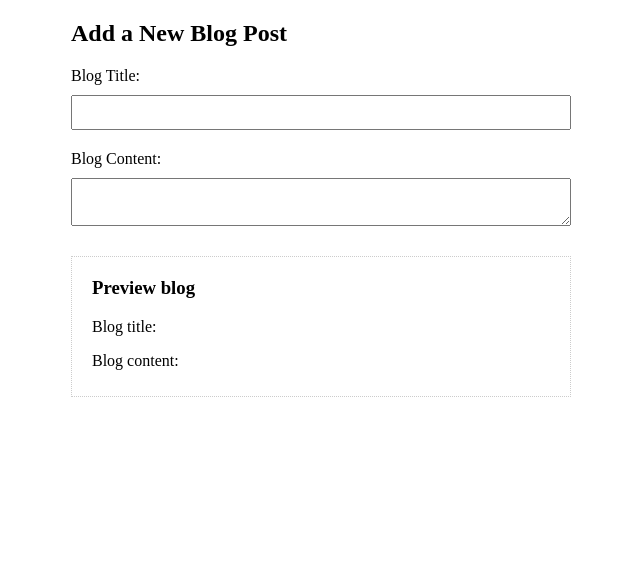
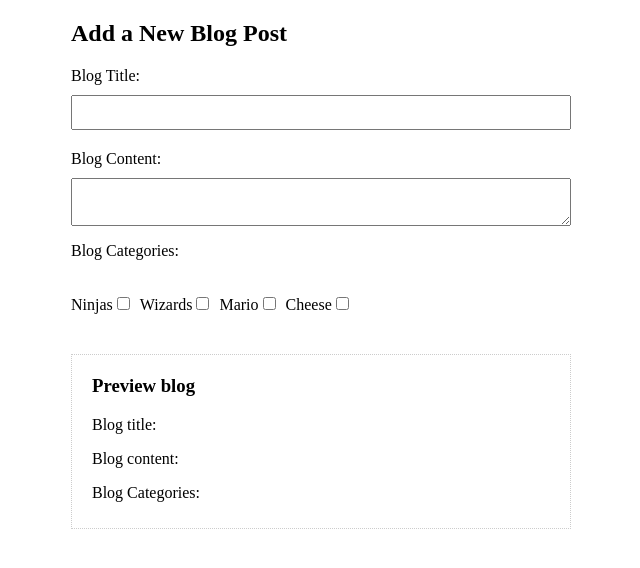
Before and after one commit to bryantran3562/vue-study, a Vue app: page / in a window 1280 px wide. Shown: the top 568 px of the page, without its empty margins (319-959 px from the left). Built offline with nearby package versions, Linux system fonts and the light colour scheme.

Commit message:
Adding checkbox

```diff
--- a/src/components/addBlog.vue
+++ b/src/components/addBlog.vue
@@ -19,6 +19,22 @@
             <input type="text" v-model.lazy="blog.title" required />
             <label>Blog Content:</label>
             <textarea v-model.lazy.trim="blog.content"></textarea>
+
+            <!-- BT - blog.categories is an array and Vue will automatically addin which value the user is selected
+                      into the blog.categories array for us
+             -->
+            <div id="checkboxes">
+                <p>Blog Categories:</p>
+                <label>Ninjas</label>
+                <input type="checkbox" value="ninja" v-model="blog.categories" />
+                <label>Wizards</label>
+                <input type="checkbox" value="wizards" v-model="blog.categories" />
+                <label>Mario</label>
+                <input type="checkbox" value="mario" v-model="blog.categories" />
+                <label>Cheese</label>
+                <input type="checkbox" value="cheese" v-model="blog.categories" />
+            </div>
+
         </form>
         <!-- BT - Create some preview to see what we have received the user input -->
         <div id="preview">
@@ -27,6 +43,10 @@
             <!-- BT - You can make a new line by using a <p> tag -->
             <p>Blog content:</p>
             <p style="white-space: pre">{{ blog.content }}</p>
+            <p>Blog Categories:</p>
+            <ul>
+                <li v-for="category in blog.categories" :key="category.id">{{ category }}</li>
+            </ul>
         </div>
 
 
@@ -40,7 +60,8 @@
     return {
       blog:{
         title: '',
-        content: ''
+        content: '',
+        categories: []
       }
     }
   }
@@ -75,4 +96,11 @@
 h3{
     margin-top: 10px;
 }
+#checkboxes input{
+    display: inline-block;
+    margin-right: 10px;
+}
+#checkboxes label{
+    display: inline-block;
+}
 </style>
```
